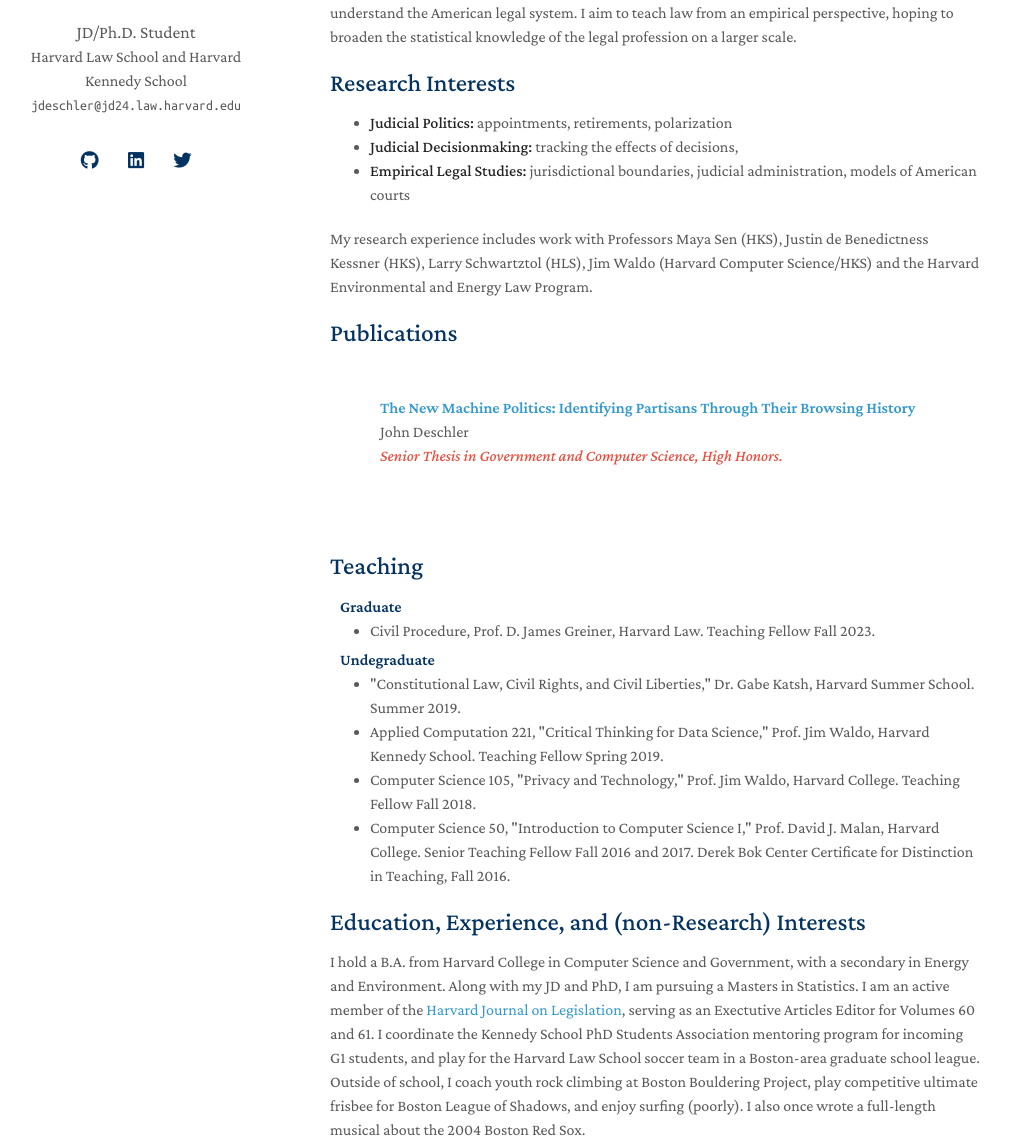
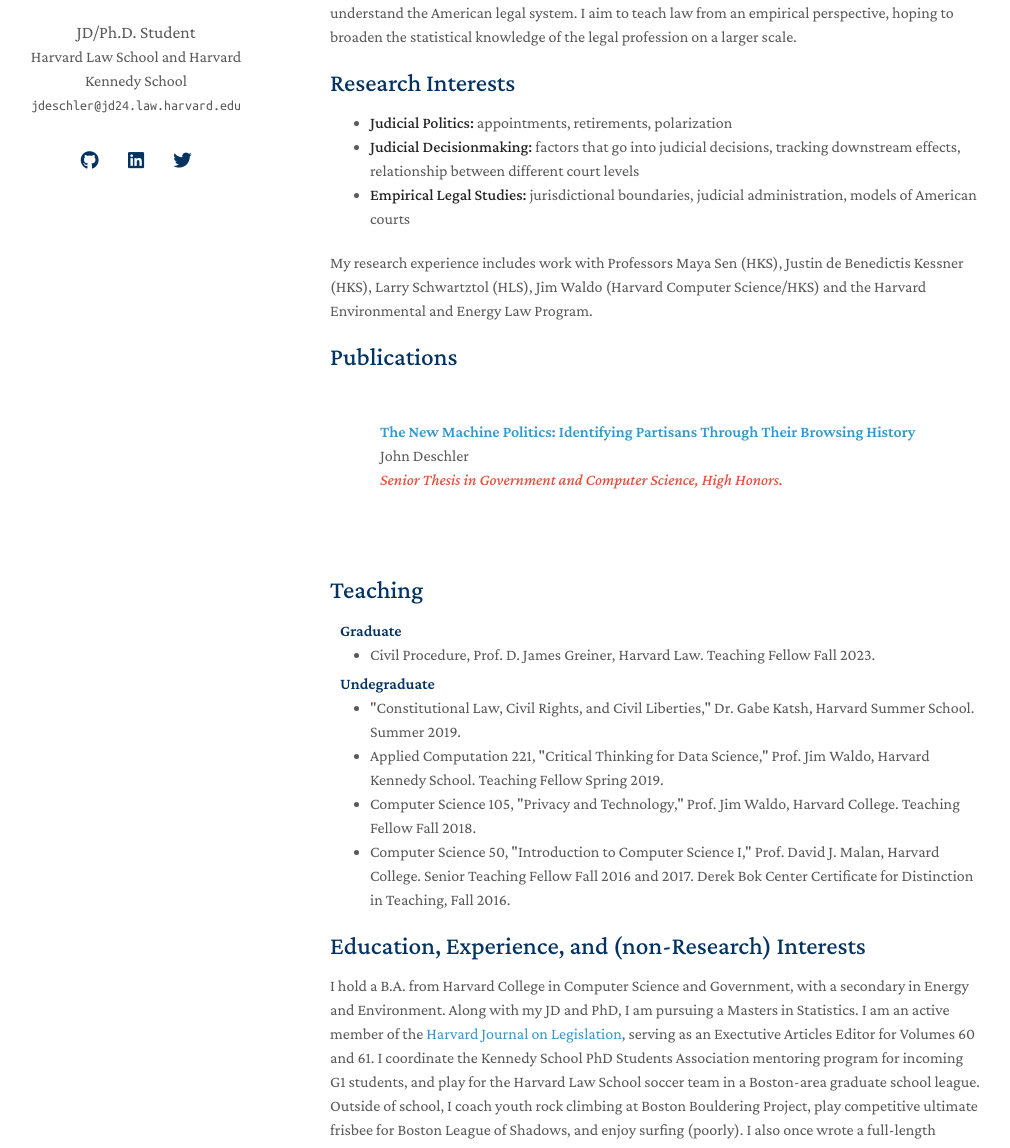
Before and after one commit to jdeschler/jdeschler.github.io, a Jekyll site: the page built from index.md, in a window 1280 px wide and 1400 px high. Shown: the part 252-1400 px from the top of the window, without its empty margins (140-1150 px from the left). Built offline with Jekyll 4.4.1, drawn with Linux system fonts in a browser that asks for light colours; nearby versions of some CDN libraries; a style sheet for code colours, icons or effects is not loaded; our own code applies the rules of GitHub Pages for plain Markdown files; some of the changed text lies outside the part shown.

Commit message:
fixed up index

```diff
--- a/index.md
+++ b/index.md
@@ -4,16 +4,15 @@
 
 ## About Me
 
-I am a joint JD/PhD student at Harvard Law School (expected graduation 2026, 1L completed) and the Harvard Kennedy School (Public Policy program, Politics and Institutions Track). I've always searched for the intersections in his academic career. As an undergraduate, I combined computer and political science, and now, between HKS and Harvard Law, I hopes to toe the line between political science and legal research. I am fascinated by the vast number of unanswered legal questions that political scientists have the tools to answer, and hope to use my training in both disciplines to further understand the American legal system. I aim to teach law from an empirical perspective, hoping to broaden the statistical knowledge of the legal profession on a larger scale.
+I am a joint JD/PhD student at Harvard Law School (expected graduation 2026, 1L completed) and the Harvard Kennedy School (Public Policy program, Politics and Institutions Track). I've always searched for in intersections in my academic career; as an undergraduate, I combined computer and political science, and now, between HKS and Harvard Law, I hope to toe the line between political science and legal research. I am fascinated by the vast number of unanswered legal questions that political scientists have the tools to examine, and hope to use my training in both disciplines to further understand the American legal system. I aim to teach law from an empirical perspective, hoping to broaden the statistical knowledge of the legal profession on a larger scale.
 
 ## Research Interests
 
 - **Judicial Politics:** appointments, retirements, polarization
-- **Judicial Decisionmaking:** tracking the effects of decisions,
+- **Judicial Decisionmaking:** factors that go into judicial decisions, tracking downstream effects, relationship between different court levels
 - **Empirical Legal Studies:** jurisdictional boundaries, judicial administration, models of American courts
 
-My research experience includes work with Professors Maya Sen (HKS), Justin de Benedictness Kessner (HKS), Larry Schwartztol (HLS), Jim Waldo (Harvard Computer Science/HKS) and the Harvard Environmental and Energy Law Program.
-
+My research experience includes work with Professors Maya Sen (HKS), Justin de Benedictis Kessner (HKS), Larry Schwartztol (HLS), Jim Waldo (Harvard Computer Science/HKS) and the Harvard Environmental and Energy Law Program.
 
 {% include_relative _includes/publications.md %}
 
@@ -23,4 +22,4 @@
 
 I hold a B.A. from Harvard College in Computer Science and Government, with a secondary in Energy and Environment. Along with my JD and PhD, I am pursuing a Masters in Statistics. I am an active member of the [Harvard Journal on Legislation](https://harvardjol.com), serving as an Exectutive Articles Editor for Volumes 60 and 61. I coordinate the Kennedy School PhD Students Association mentoring program for incoming G1 students, and play for the Harvard Law School soccer team in a Boston-area graduate school league. Outside of school, I coach youth rock climbing at Boston Bouldering Project, play competitive ultimate frisbee for Boston League of Shadows, and enjoy surfing (poorly). I also once wrote a full-length musical about the 2004 Boston Red Sox.
 
-My previous experience includes a variety of research and teaching positions (listed below). Between college and graduate school, I worked for the Voter Protection Corps, the Michigan Democratic Party during the 2020 campaign, and then on the redistricting process at the [Metric Geometry and Gerrymandering Group](https://mggg.org). After my first year of law school, I interned at the solicitor's office in the Department of the Interior.
+My previous experience includes a variety of research and teaching positions (listed above). Between college and graduate school, I worked for the Voter Protection Corps, the Michigan Democratic Party during the 2020 campaign, and then on the redistricting process at the [Metric Geometry and Gerrymandering Group](https://mggg.org). After my first year of law school, I interned at the solicitor's office in the Department of the Interior.
```
